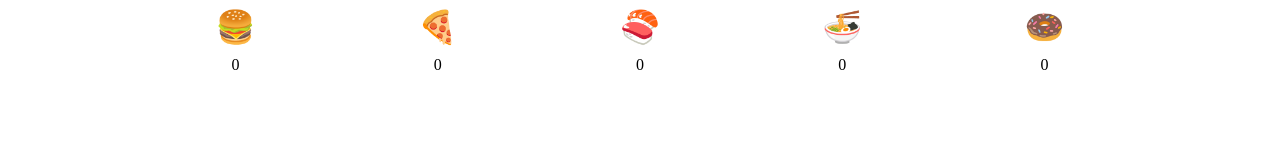
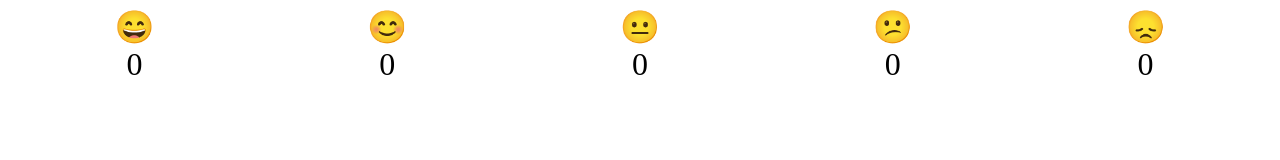
Before and after one commit to infandis/hw25, a plain HTML site: page index.html in a window 1280 px wide. Drawn offline with Linux system fonts and the light colour scheme.

Commit message:
redacted homework

```diff
--- a/index.html
+++ b/index.html
@@ -9,10 +9,21 @@
 </head>
 <body>
     <div id="emoji-vote">
-        <div class="emojis"></div>
-        <div class="vote-count"></div>
+        <div class="emojis">
+          <div class="emoji">😄</div>
+          <div class="emoji">😊</div>
+          <div class="emoji">😐</div>
+          <div class="emoji">😕</div>
+          <div class="emoji">😞</div>
+        </div>
+        <div class="vote-counts">
+          <div class="vote-count"></div>
+          <div class="vote-count"></div>
+          <div class="vote-count"></div>
+          <div class="vote-count"></div>
+          <div class="vote-count"></div>
+        </div>
       </div>
-
     <script src="main.js"></script>
 </body>
 </html>
--- a/main.js
+++ b/main.js
@@ -1,38 +1,20 @@
-const emojis = [
-    "🍔",
-    "🍕",
-    "🍣",
-    "🍜",
-    "🍩",
-  ];
+const emojisContainer = document.querySelector("#emoji-vote .emojis");
+    const voteCountContainers = document.querySelectorAll("#emoji-vote .vote-count");
+    const voteCounts = new Array(voteCountContainers.length).fill(0);
 
-let voteCounts = new Array(emojis.length).fill(0);
-function vote(index) {
-  voteCounts[index]++;
-  renderVoteResults();
-}
+    function vote(event) {
+      const emoji = event.target;
+      const emojiIndex = Array.from(emojisContainer.children).indexOf(emoji);
+      voteCounts[emojiIndex]++;
+      renderVoteResults();
+    }
 
+    function renderVoteResults() {
+      for (let i = 0; i < voteCountContainers.length; i++) {
+        const voteCountContainer = voteCountContainers[i];
+        voteCountContainer.innerText = voteCounts[i];
+      }
+    }
 
-function renderVoteResults() {
-  const emojisContainer = document.querySelector("#emoji-vote .emojis");
-  const voteCountContainer = document.querySelector("#emoji-vote .vote-count");
-
-  emojisContainer.innerHTML = "";
-  voteCountContainer.innerHTML = "";
-
-  emojis.forEach((emoji, index) => {
-    const emojiElem = document.createElement("div");
-    emojiElem.innerText = emoji;
-    emojiElem.classList.add("emoji");
-    emojiElem.addEventListener("click", () => {
-      vote(index);
-    });
-    emojisContainer.appendChild(emojiElem);
-
-    const voteCountElem = document.createElement("div");
-    voteCountElem.innerText = voteCounts[index];
-    voteCountContainer.appendChild(voteCountElem);
-  });
-}
-
-renderVoteResults();
+    emojisContainer.addEventListener("click", vote);
+    renderVoteResults();
--- a/style.css
+++ b/style.css
@@ -1,23 +1,7 @@
-#emoji-vote {
-    display: flex;
-    flex-direction: column;
-    align-items: center;
-  }
-
-  .emojis {
+.emojis,
+.vote-counts {
     display: flex;
     justify-content: space-around;
-    width: 80%;
-    margin-bottom: 10px;
-  }
-
-  .emoji {
     font-size: 2rem;
     cursor: pointer;
-  }
-
-  .vote-count {
-    display: flex;
-    justify-content: space-around;
-    width: 80%;
-  }
+}
```
